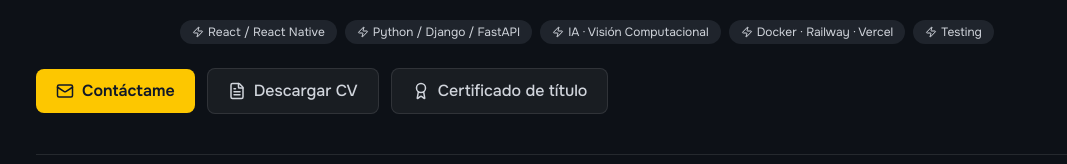
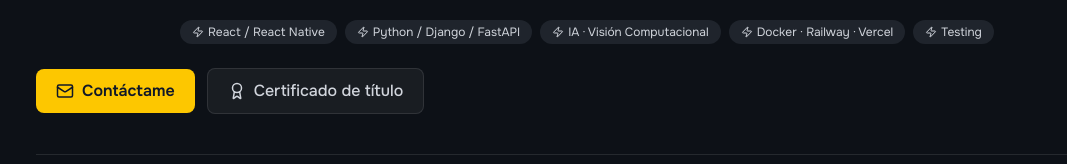
Before and after one commit to fabian123z3/Portafolio-FabianV, a React (Vite) app: page / in a window 1280 px wide. Shown: the part 339-503 px from the top of the page, without its empty margins (60-1127 px from the left). Built offline with nearby package versions, Linux system fonts and the light colour scheme; no server answers.

Commit message:
borrado info innecesaria

```diff
--- a/src/componentes/secciones/SeccionHero.tsx
+++ b/src/componentes/secciones/SeccionHero.tsx
@@ -1,4 +1,4 @@
-import { Github, Linkedin, Mail, FileText, Award, Zap } from 'lucide-react';
+import { Github, Linkedin, Mail, Award, Zap } from 'lucide-react';
 import { Contenedor } from '../ui';
 import { datosPersonales } from '../../datos/datosPersonales';
 import { IconoTiktok } from '../iconos';
@@ -87,16 +87,6 @@ export function SeccionHero() {
             <Mail size={18} />
             Contáctame
           </a>
-          {/* Botones secundarios */}
-          <a
-            href="/cartazenitx.pdf"
-            target="_blank"
-            rel="noopener noreferrer"
-            className="inline-flex items-center gap-2 px-5 py-2.5 bg-white/5 border border-white/10 text-gray-300 font-medium rounded-lg hover:bg-white/10 hover:text-white transition-colors"
-          >
-            <FileText size={18} />
-            Descargar CV
-          </a>
           <a
             href="/certificadoegreso.pdf"
             target="_blank"
```
